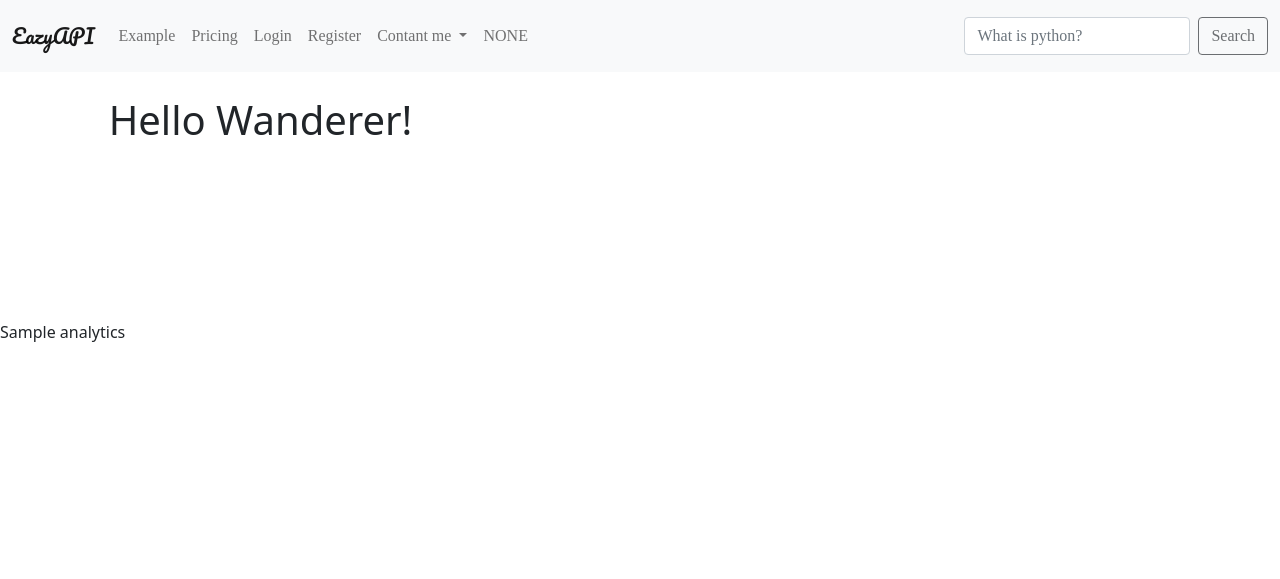
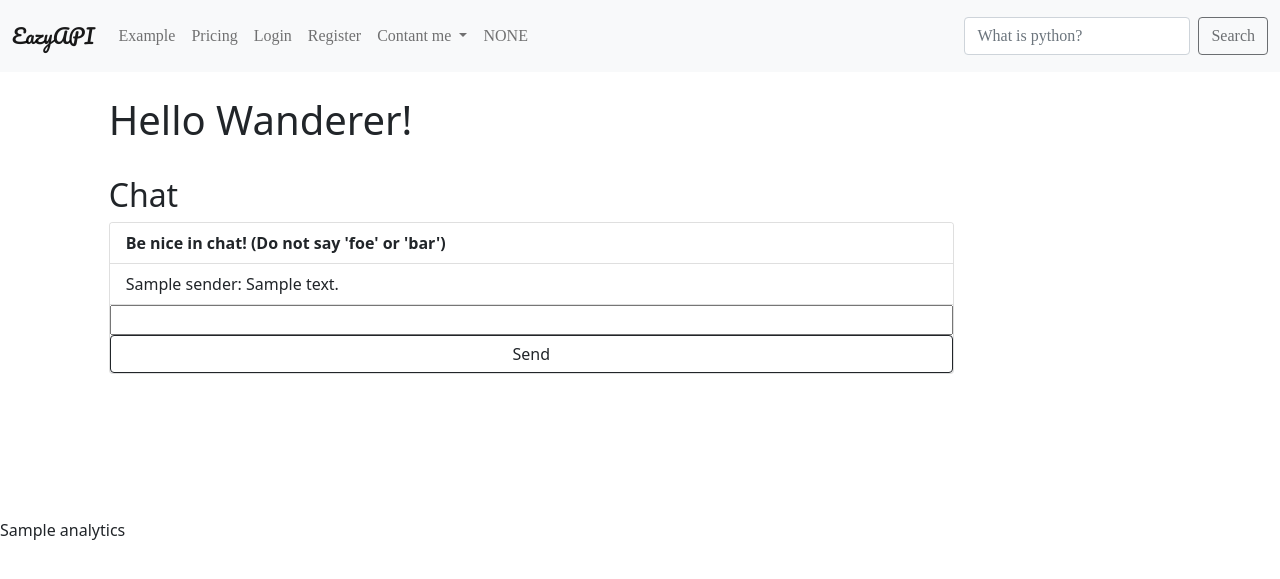
Before and after one commit to Madi-S/Flask-Restful-Api, a Flask app: template templates/index.html in a window 1280 px wide. Shown: the top 579 px of the page. Run offline with Flask 2, Linux system fonts and the light colour scheme; the template is opened without the code that fills it: most values are stand-ins (such as "Sample title", 1, 10 or a date in 2020); parts of the project's set-up code (start-up, migrations or seed data) failed here and were passed over; some libraries are stand-ins or nearby versions; some web fonts are replaced.

Commit message:
msgs display

```diff
--- a/templates/index.html
+++ b/templates/index.html
@@ -10,6 +10,71 @@
 
 {% block content %}
 
+<h2>Chat</h2>
+
+
+<div class="card">
+  <ul id="messages" class="list-group list-group-flush">
+    <li class="list-group-item"><b>Be nice in chat! (Do not say 'foe' or 'bar')</b></li>
+
+    {% for msg in msgs %}
+
+      <li class="list-group-item">
+        {% set display_msg = msg.sender + ': ' + msg.text %}
+
+        {% if msg.category == 'alert' %}
+          <b> {{ display_msg }} </b>
+
+        {% elif msg.category == 'alert' %}
+          <i> {{ display_msg }} </i>
+
+        {% else %}
+          {{ display_msg }}
+
+        {% endif %}
+      </li>
+
+    {% endfor %}
+
+  </ul>
+
+  <input type="text" id="msg">
+  <button id="send-btn" class="btn btn-outline-dark" type="submit">Send</button>
+
+</div>
+
+
+<script type="text/javascript">
+  $(document).ready(function() {
+
+    var socket = io.connect('http://127.0.0.1:5000');
+    const sender = "{{ sesion.get('username', 'Guest') }}";
+
+    socket.on('connect', function() {
+      socket.send({
+        'text': 'User has connected!',
+        'category': 'alert',
+        'sender': 'System'
+      });
+    });
+
+    socket.on('message', function(msg) {
+      $('#messages').append('<li class="list-group-item">'+msg+'</li>')
+    });
+
+    $('#send-btn').on('click', function() {
+      socket.send({
+        'text': $('#msg').val(),
+        'cateogry': 'plain',
+        'sender': sender
+      });
+      $('#msg').val('');
+    });
+
+  });
+
+</script>
+
 
 
 {% endblock %}
```
